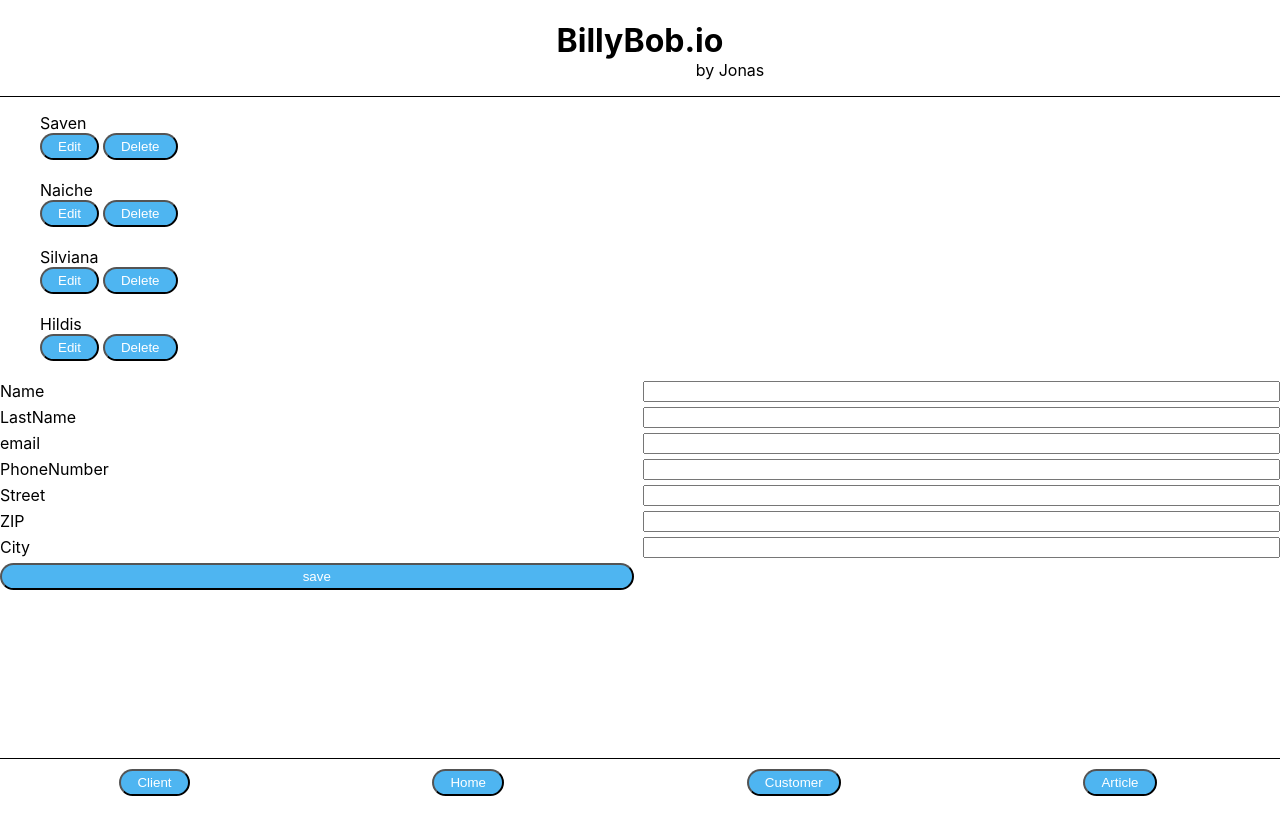
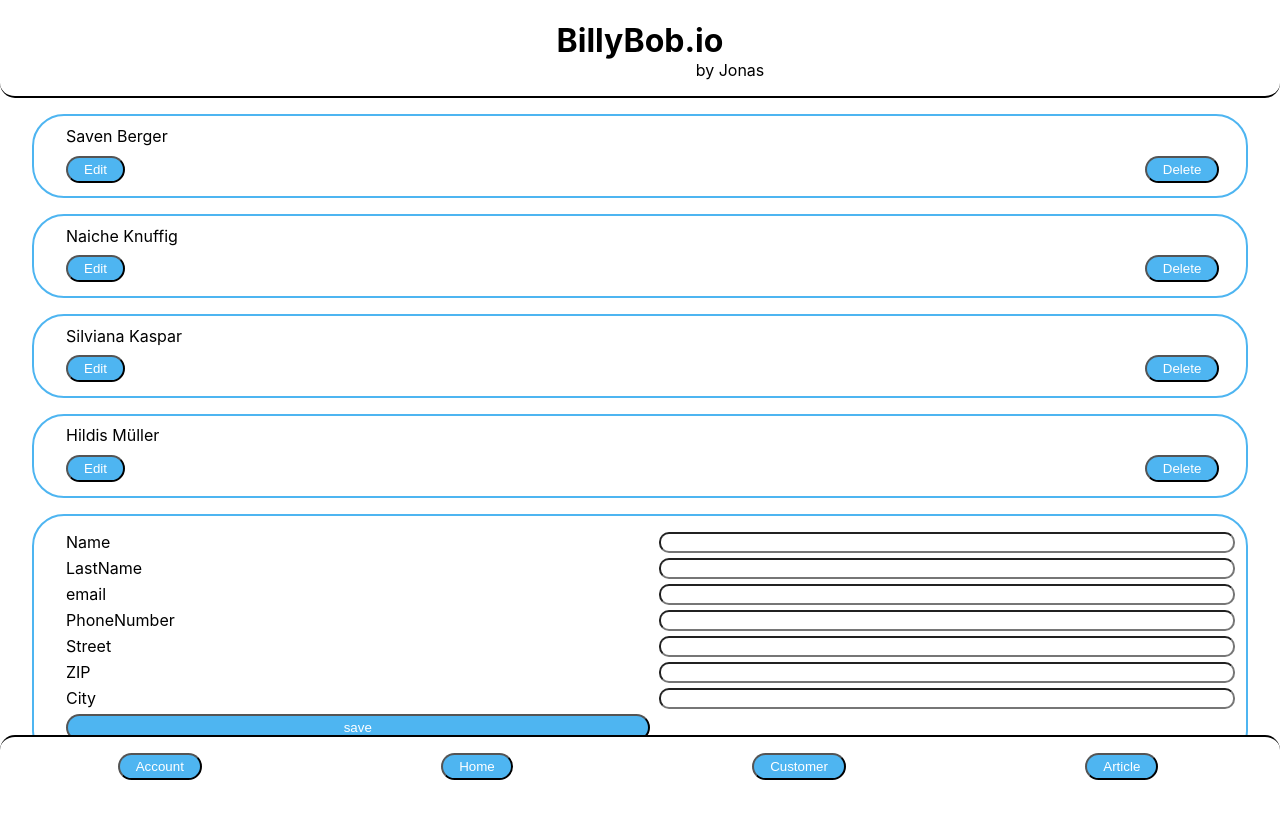
Before and after one commit to DevUnderConstruction/capstone-project, a Next.js app: page / in a window 1280 px wide. Both pictures are taken after a click on the button "Customer". Shown: the top 834 px of the page. Before the commit the page ends 800 px from the top, so only its background shows below. Built offline with nearby package versions, Linux system fonts and the light colour scheme.

Commit message:
fixed styles

```diff
--- a/components/ArticleCard.js
+++ b/components/ArticleCard.js
@@ -66,7 +66,7 @@ export default function ArticleCard({
                 <p>{article.price} €</p>
               </li>
               <li>
-                <StyledForm onSubmit={handleEditFormSubmit}>
+                <StyledEditForm onSubmit={handleEditFormSubmit}>
                   <label htmlFor="articleName">Articlename</label>
                   <input
                     type="text"
@@ -86,7 +86,7 @@ export default function ArticleCard({
                     required
                   />
                   <button type="submit">save</button>
-                </StyledForm>
+                </StyledEditForm>
               </li>
             </>
           ) : (
@@ -113,6 +113,7 @@ export default function ArticleCard({
         <input type="text" id="price" name="price" required />
         <button type="submit">save</button>
       </StyledForm>
+      <StyledDiv></StyledDiv>
     </>
   );
 }
@@ -122,6 +123,18 @@ const StyledForm = styled.form`
   grid-template-columns: repeat(2, 1fr);
   bottom: 0px;
   gap: 5px;
+  margin-left: 2em;
+  margin-right: 2em;
+  padding-left: 2em;
+  padding-top: 1em;
+  padding-bottom: 1em;
+  border: 2px solid #4eb5f1;
+  border-radius: 2em;
+  input {
+    border-radius: 10px;
+    margin-right: 0.8em;
+  }
+
   button {
     display: inline-block;
     padding: 0.3em 1.2em;
@@ -136,17 +149,19 @@ const StyledForm = styled.form`
   }
 `;
 const StyledUl = styled.ul`
-  margin: 0;
+  margin-right: 2em;
+  margin-left: 2em;
+  border: 2px solid #4eb5f1;
+  border-radius: 2em;
   li {
     list-style: none;
     display: grid;
-    margin: 0;
     grid-template-columns: repeat(4, 1fr);
 
     button {
       display: inline-block;
       padding: 0.3em 1.2em;
-      margin: 1em 0.3em 1em 0;
+      margin: 1em 2em 1em 0;
       border-radius: 2em;
       box-sizing: border-box;
       text-decoration: none;
@@ -157,3 +172,14 @@ const StyledUl = styled.ul`
     }
   }
 `;
+
+const StyledEditForm = styled.form`
+  input {
+    margin-top: 0.9em;
+    border-radius: 10px;
+    margin-right: 0.8em;
+  }
+`;
+const StyledDiv = styled.div`
+  height: 5em;
+`;
--- a/components/BillToPrintToPDF.js
+++ b/components/BillToPrintToPDF.js
@@ -2,7 +2,6 @@ import React from "react";
 import styled from "styled-components";
 
 export const BillToPrintToPDF = React.forwardRef((props, ref) => {
-  console.log(props);
   const invoiceItems = props.selectedArticles;
 
   return (
--- a/components/CustomerForm.js
+++ b/components/CustomerForm.js
@@ -72,12 +72,12 @@ export default function CustomerForm({
   };
   return (
     <>
-      <div>
+      <StyledSection>
         {customers.map((customer) => (
           <StyledUl key={customer.id}>
             {customerEditId === customer.id ? (
               <li>
-                <StyledForm onSubmit={handleEditFormSubmit}>
+                <StyledEditForm onSubmit={handleEditFormSubmit}>
                   <p>{customer.firstName}</p>
                   <p>{customer.lastName}</p>
                   <label htmlFor="firstName">Name</label>
@@ -150,10 +150,12 @@ export default function CustomerForm({
                   />
 
                   <button type="submit">save</button>
-                </StyledForm>
+                </StyledEditForm>
               </li>
             ) : (
-              <li key={customer.id}>{customer.firstName}</li>
+              <li key={customer.id}>
+                {customer.firstName} {customer.lastName}
+              </li>
             )}
 
             <li>
@@ -166,7 +168,7 @@ export default function CustomerForm({
             </li>
           </StyledUl>
         ))}
-      </div>
+      </StyledSection>
 
       <StyledForm onSubmit={handleAddCustomerFormSubmit}>
         <label htmlFor="firstName">Name</label>
@@ -233,15 +235,77 @@ export default function CustomerForm({
 
         <button type="submit">save</button>
       </StyledForm>
+      <StyledDiv></StyledDiv>
     </>
   );
 }
 
-const StyledForm = styled.form`
+const StyledSection = styled.section`
+  top: 10vh;
+`;
+
+const StyledEditForm = styled.form`
   display: grid;
   grid-template-columns: repeat(2, 1fr);
-  bottom: 0px;
   gap: 5px;
+  input {
+    margin-right: 2em;
+    border-radius: 0.8em;
+  }
+  button {
+    display: inline-block;
+    padding: 0.3em 1.2em;
+    border-radius: 2em;
+    text-decoration: none;
+    font-weight: 300;
+    color: #ffffff;
+    background-color: #4eb5f1;
+    text-align: center;
+  }
+`;
+const StyledUl = styled.ul`
+  margin-left: 2em;
+  margin-right: 2em;
+  padding-left: 2em;
+  padding-top: 0.6em;
+  border: 2px solid #4eb5f1;
+  border-radius: 2em;
+  li {
+    padding-bottom: 0.6em;
+    list-style: none;
+    display: flex;
+    justify-content: space-between;
+    button {
+      display: inline-block;
+      padding: 0.3em 1.2em;
+      margin: 0 2em 0.3em 0;
+      border-radius: 2em;
+      box-sizing: border-box;
+      text-decoration: none;
+      font-weight: 300;
+      color: #ffffff;
+      background-color: #4eb5f1;
+      text-align: center;
+    }
+  }
+`;
+
+const StyledForm = styled.form`
+  bottom: 20em;
+  display: grid;
+  grid-template-columns: repeat(2, 1fr);
+  gap: 5px;
+  margin-left: 2em;
+  margin-right: 2em;
+  padding-left: 2em;
+  padding-top: 1em;
+  padding-bottom: 1em;
+  border: 2px solid #4eb5f1;
+  border-radius: 2em;
+  input {
+    border-radius: 10px;
+    margin-right: 0.8em;
+  }
   button {
     display: inline-block;
     padding: 0.3em 1.2em;
@@ -255,20 +319,7 @@ const StyledForm = styled.form`
     text-align: center;
   }
 `;
-const StyledUl = styled.ul`
-  li {
-    list-style: none;
-    button {
-      display: inline-block;
-      padding: 0.3em 1.2em;
-      margin: 0 0.3em 0.3em 0;
-      border-radius: 2em;
-      box-sizing: border-box;
-      text-decoration: none;
-      font-weight: 300;
-      color: #ffffff;
-      background-color: #4eb5f1;
-      text-align: center;
-    }
-  }
+
+const StyledDiv = styled.div`
+  height: 5em;
 `;
--- a/components/Footer.js
+++ b/components/Footer.js
@@ -8,7 +8,7 @@ export default function Footer({
 }) {
   return (
     <StyledFooter>
-      <button onClick={onClickClient}>Client</button>
+      <button onClick={onClickClient}>Account</button>
       <button onClick={onClickHome}>Home</button>
       <button onClick={onClickCustomer}>Customer</button>
       <button onClick={onClickArticle}>Article</button>
@@ -23,10 +23,14 @@ const StyledFooter = styled.footer`
   align-items: center;
   width: 100vw;
   position: fixed;
+  left: 0;
   bottom: 0;
-  border-top: 1px solid black;
-  padding-top: 10px;
+  border-top: 2px solid black;
+  border-radius: 15px 15px 0px 0px;
+  padding-top: 1em;
+  padding-bottom: 1em;
   background-color: #ffffff;
+
   button {
     display: inline-block;
     padding: 0.3em 1.2em;
--- a/components/GlobalStyles.js
+++ b/components/GlobalStyles.js
@@ -6,12 +6,17 @@ const GlobalStyles = createGlobalStyle`
         padding: 0;
         margin: 0;
         font-family: -apple-system, BlinkMacSystemFont, "Segoe UI", Roboto, Helvetica, Arial, sans-serif, "Apple Color Emoji", "Segoe UI Emoji", "Segoe UI Symbol";
-        width: 100vw;
+
     }
 
     * {
         box-sizing: border-box;
     }
+    body {
+        width: 100vw;
+        height: 100vh;
+
+    }
 `;
 
 export default GlobalStyles;
--- a/components/Header.js
+++ b/components/Header.js
@@ -15,14 +15,17 @@ const StyledHeader = styled.header`
   flex-direction: column;
   justify-content: center;
   align-items: center;
-  border-bottom: 1px solid black;
+  border-bottom: 2px solid black;
+  border-radius: 0px 0px 15px 15px;
+  background-color: #fff;
+  margin-top: auto;
+
   h1 {
     margin-bottom: 0;
   }
   p {
     position: relative;
     right: -90px;
-
     margin-top: 0;
   }
 `;
--- a/components/SelectCustomer.js
+++ b/components/SelectCustomer.js
@@ -10,7 +10,7 @@ export default function SelectCustomer({
       <label>
         select a customer...
         <select onChange={onChange}>
-          <option>please select</option>
+          <option>select...</option>
           {customers.map((customer) => (
             <option value={customer.id} key={customer.id}>
               {customer.firstName} {customer.lastName}
@@ -27,10 +27,15 @@ export default function SelectCustomer({
 
 const StyledSection = styled.section`
   margin: auto;
-  width: 50%;
-  padding-top: 10%;
+  margin-top: 4em;
+  width: 60%;
+  padding-top: 2em;
+  padding-left: 2em;
+  padding-bottom: 2em;
+  border: 2px solid #4eb5f1;
+  border-radius: 2em;
   label {
-    line-height: 2.5rem;
+    line-height: 2em;
     font-size: 20px;
     select {
       color: #ffffff;
@@ -40,11 +45,11 @@ const StyledSection = styled.section`
     }
     button:disabled {
       display: inline-block;
-      padding: 0.3em 1.2em;
+      padding: 0.3em 1em;
       border-radius: 2em;
       box-sizing: border-box;
       text-decoration: none;
-      font-size: 18px;
+      font-size: 16px;
       font-weight: 600;
       color: #ffffff;
       background-color: red;
@@ -53,11 +58,11 @@ const StyledSection = styled.section`
     }
     button:enabled {
       display: inline-block;
-      padding: 0.3em 1.2em;
+      padding: 0.3em 1em;
       border-radius: 2em;
       box-sizing: border-box;
       text-decoration: none;
-      font-size: 18px;
+      font-size: 16px;
       font-weight: 600;
       color: #ffffff;
       background-color: #4eb5f1;
--- a/components/UserForm.js
+++ b/components/UserForm.js
@@ -98,14 +98,25 @@ export default function UserForm({ client, onSubmit, onChange }) {
 }
 
 const StyledForm = styled.form`
-  display: flex;
-  flex-direction: column;
+  position: relative;
+  display: grid;
+  grid-template-columns: 1fr 1fr;
+  grid-auto-columns: 8em;
+  column-gap: 2em;
   justify-content: center;
   align-items: center;
+  top: 10vh;
+  label {
+    margin-left: 2em;
+    padding-bottom: 0.5rem;
+  }
+  input {
+    margin-right: 2em;
+  }
   button {
     display: inline-block;
     padding: 0.3em 1.2em;
-    margin: 0 0.3em 0.3em 0;
+    margin: 0 0.3em 0.3em 2em;
     border-radius: 2em;
     box-sizing: border-box;
     text-decoration: none;
--- a/components/Usercard.js
+++ b/components/Usercard.js
@@ -1,27 +1,33 @@
 import styled from "styled-components";
 export default function Usercard({ client, onClick }) {
   return (
-    <>
-      <StyledH2>select Account</StyledH2>
+    <StyledDiv>
+      <StyledH3>select Account</StyledH3>
       <StyledList key={client.id} onClick={onClick}>
-        <li>{client.firstName}</li>
-        <li>{client.lastName}</li>
-        <li>{client.phoneNumber}</li>
-        <li>{client.email}</li>
-        <li>{client.street}</li>
-        <li>{client.zip}</li>
-        <li>{client.city}</li>
-        <li>{client.country}</li>
+        <li>
+          {client.firstName} {client.lastName}
+        </li>
+        <li></li>
         <li>{client.iban}</li>
       </StyledList>
-    </>
+    </StyledDiv>
   );
 }
 
+const StyledDiv = styled.div`
+  position: relative;
+  display: flex;
+  flex-direction: column;
+  justify-content: center;
+  align-items: center;
+  top: 10vh;
+  margin: auto;
+`;
+
 const StyledList = styled.ul`
-  display: inline-block;
   padding: 0.3em 1.2em;
   margin: 0 0.3em 0.3em 0;
+  border: 2px solid black;
   border-radius: 2em;
   box-sizing: border-box;
   text-decoration: none;
@@ -29,18 +35,12 @@ const StyledList = styled.ul`
   color: #ffffff;
   background-color: #4eb5f1;
   text-align: center;
-  position: absolute;
-  top: 20%;
-  left: 17%;
+
   li {
     list-style: none;
   }
 `;
 
-const StyledH2 = styled.h2`
-  display: inline-block;
-  position: absolute;
-  left: 17%;
-  padding: 0.3em 1.2em;
-  margin: 0 0.3em 0.3em 0;
+const StyledH3 = styled.h3`
+  text-align: center;
 `;
```
